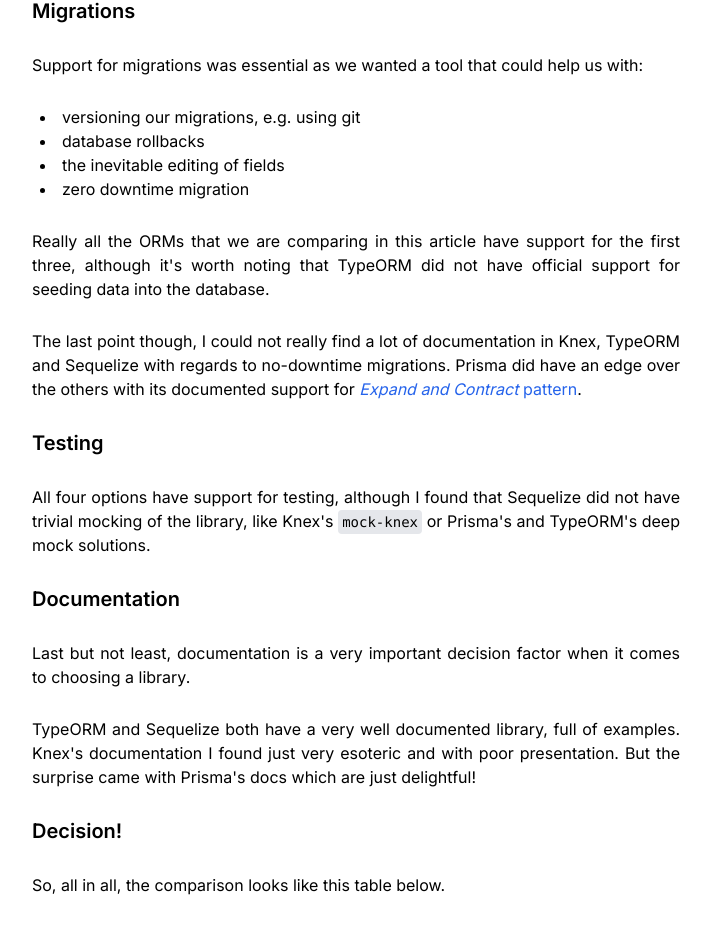
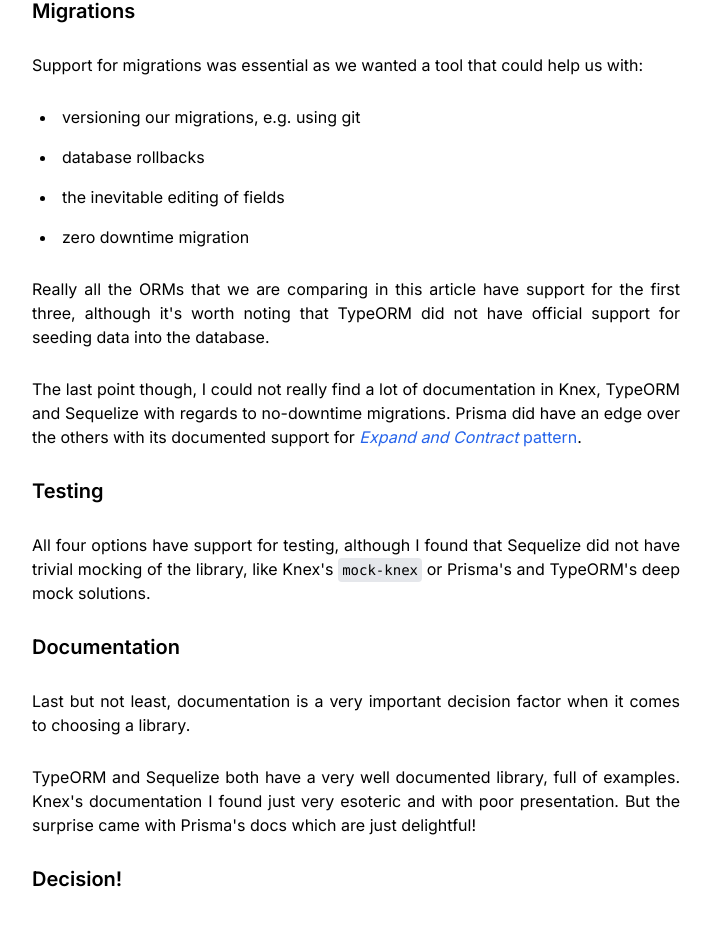
Before and after one commit to aabedraba/dotcom, a Next.js app in the folder website/: page /posts/choosing-orm-nodejs in a window 1280 px wide. Shown: the part 1091-2016 px from the top of the page, without its empty margins (284-995 px from the left). Built offline with nearby package versions, Linux system fonts and the light colour scheme.

Commit message:
support ordered lists

```diff
--- a/website/pages/posts/[slug].tsx
+++ b/website/pages/posts/[slug].tsx
@@ -33,7 +33,10 @@
             ),
             b: ({ node, ...props }) => <b className="font-bold" {...props} />,
             ul: ({ node, ...props }) => (
-              <ul className="list-inside list-disc " {...props} />
+              <ul className="list-inside list-disc space-y-4" {...props} />
+            ),
+            ol: ({ node, ...props }) => (
+              <ol className="list-inside list-decimal space-y-4" {...props} />
             ),
             li: ({ node, ...props }) => <li className="pl-2" {...props} />,
             p: ({ node, ...props }) => <p {...props} />,
```
